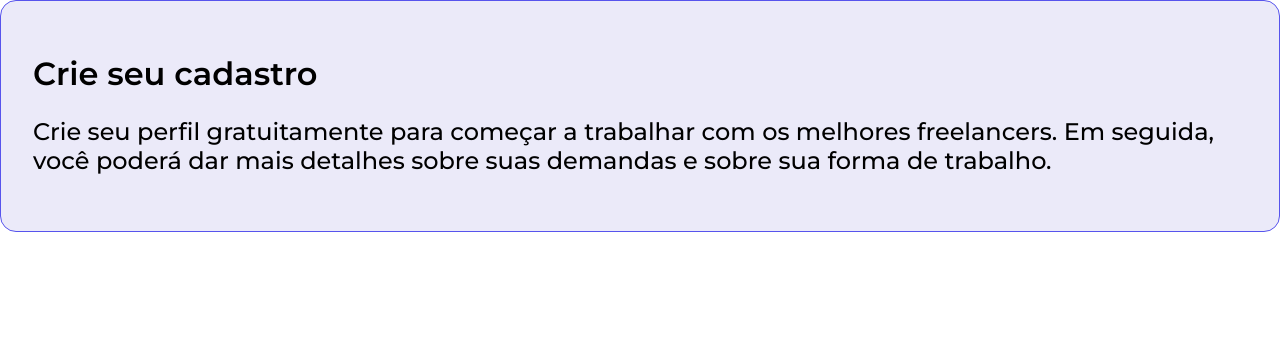
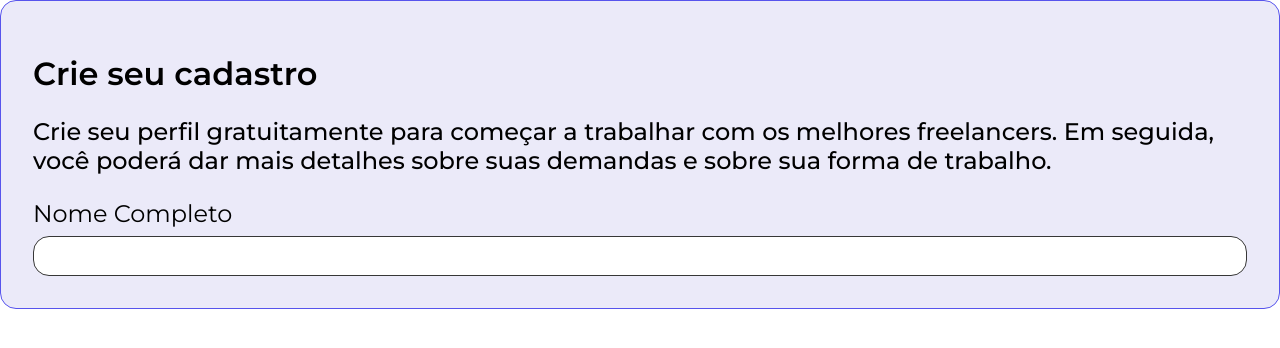
Before and after one commit to birajnior/freelando, a React (Create React App) app: page / in a window 1280 px wide. Shown: the top 348 px of the page. Built offline with nearby package versions, Linux system fonts and the light colour scheme.

Commit message:
Criando Campo Texto

```diff
--- a/src/App.js
+++ b/src/App.js
@@ -1,3 +1,4 @@
+import { CampoTexto } from "./components/CampoTexto/CampoTexto";
 import { Card } from "./components/Card/Card";
 import { Estilos } from "./components/EstilosGlobais/Estilos";
 import { ProvedorTema } from "./components/ProvedorTema/ProvedorTema";
@@ -16,6 +17,7 @@ function App() {
           freelancers. Em seguida, você poderá dar mais detalhes sobre suas
           demandas e sobre sua forma de trabalho.
         </Tipografia>
+        <CampoTexto titulo="Nome Completo" />
       </Card>
     </ProvedorTema>
   );
--- /dev/null
+++ b/src/components/CampoTexto/CampoTexto.jsx
@@ -0,0 +1,34 @@
+import styled from "@emotion/styled/macro";
+
+const LabelEstilizada = styled.label`
+  display: block;
+  width: 100%;
+  box-sizing: border-box;
+  font-weight: 400;
+  line-height: normal;
+  font-size: 1.5rem;
+`;
+
+const InputEstilizada = styled.input`
+  display: block;
+  width: 100%;
+  box-sizing: border-box;
+  margin-top: ${(props) => props.theme.espacamentos.xs};
+  border-radius: ${(props) => props.theme.espacamentos.s};
+  border: 1px solid;
+  border-color: ${(props) => props.theme.cores.neutras.a};
+  background: ${(props) => props.theme.cores.branco};
+  height: 2.5rem;
+  font-weight: 400;
+  font-size: 0.875rem;
+  line-height: 1.0625rem;
+`;
+
+export const CampoTexto = ({ titulo }) => {
+  return (
+    <LabelEstilizada>
+      {titulo}
+      <InputEstilizada />
+    </LabelEstilizada>
+  );
+};
--- a/src/components/ProvedorTema/ProvedorTema.jsx
+++ b/src/components/ProvedorTema/ProvedorTema.jsx
@@ -2,7 +2,7 @@ import { ThemeProvider } from "@emotion/react";
 
 const tema = {
   cores: {
-    branco: "",
+    branco: "#ffffff",
     atencao: "",
     focus: "",
     primarias: {
@@ -16,7 +16,7 @@ const tema = {
       c: "",
     },
     neutras: {
-      a: "",
+      a: "#373737",
       b: "",
       c: "",
       d: "",
```
